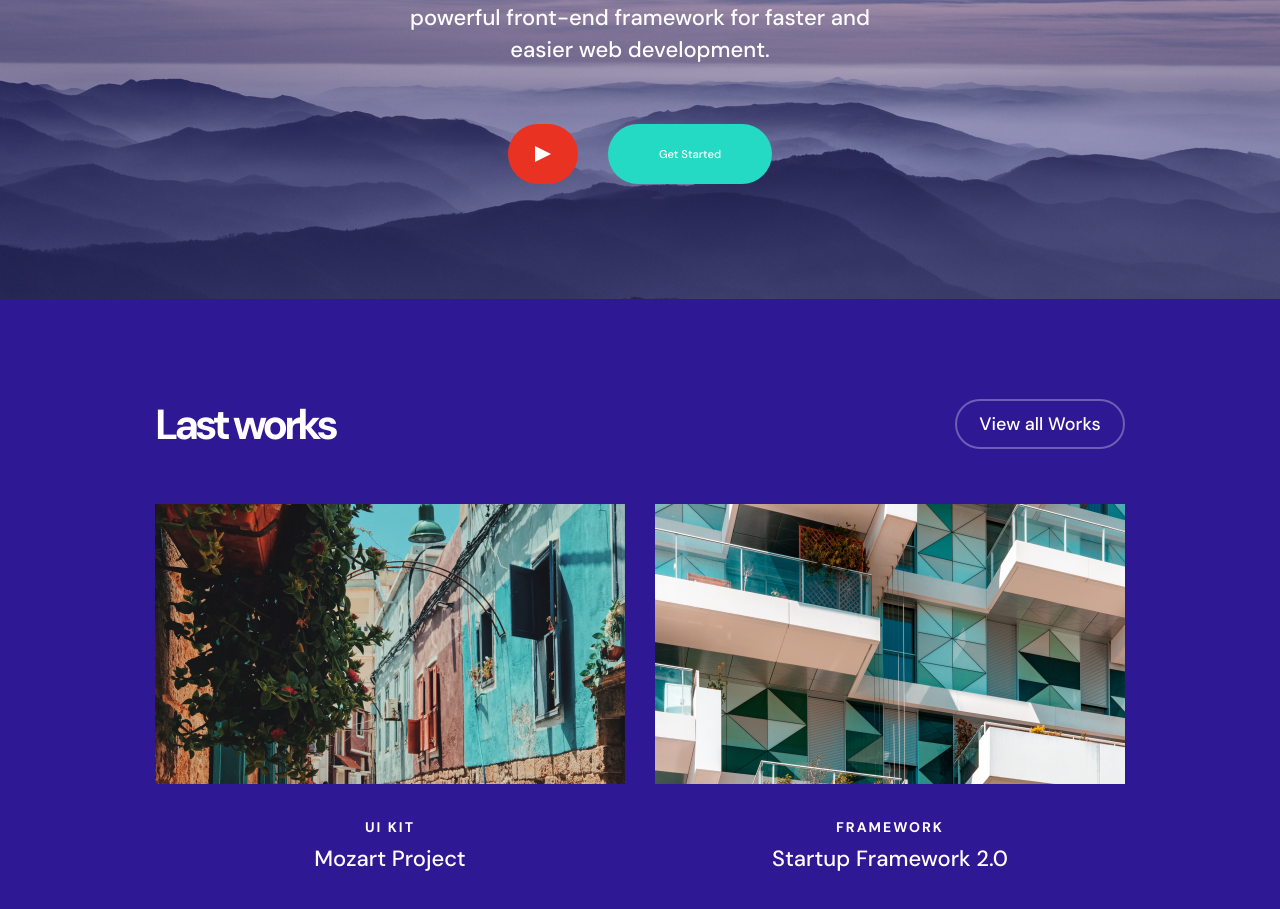
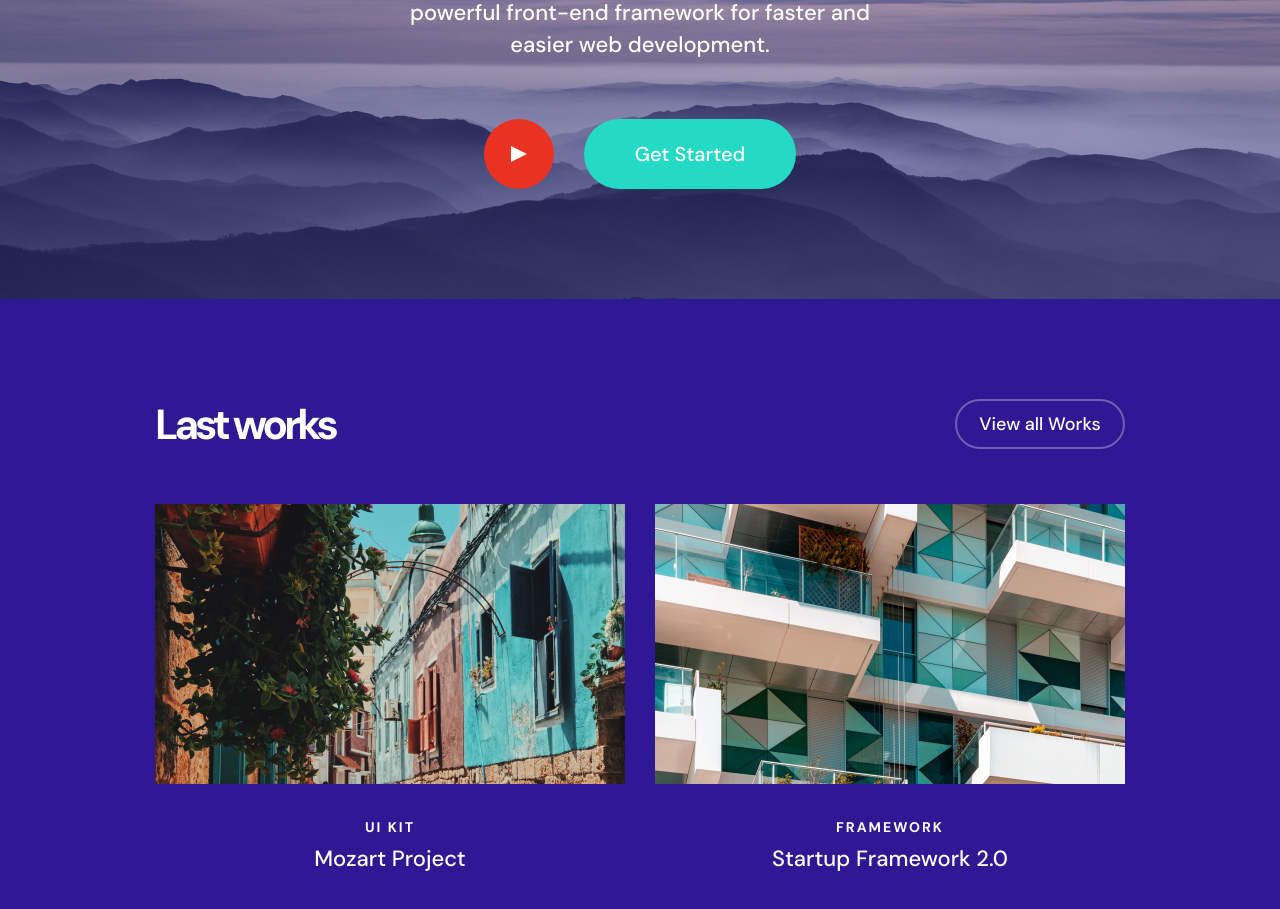
Before and after one commit to Colard/designers-landing, a React (Vite) app: page / in a window 1280 px wide. Shown: the part 3932-4841 px from the top of the page. Built offline with nearby package versions, Linux system fonts and the light colour scheme.

Commit message:
change FormPage

```diff
--- a/src/Sections/CallToAction/CallToAction.module.scss
+++ b/src/Sections/CallToAction/CallToAction.module.scss
@@ -40,6 +40,7 @@
   }
 
   &__youtube-button {
+    &.override {
       background-color: var(--youtube-button);
       width: 70px;
       height: 70px;
@@ -59,8 +60,11 @@
         border-left: 16px solid var(--white);
       }
     }
+  }
 
   &__button {
+
+    &.override {
       font-size: 2rem;
       line-height: 2.6rem;
       font-weight: 500;
@@ -69,3 +73,4 @@
       height: 70px;
     }
   }
+}
--- a/src/Sections/CallToAction/CallToAction.tsx
+++ b/src/Sections/CallToAction/CallToAction.tsx
@@ -21,8 +21,8 @@ let CallToAction: React.FC<CallToActionProps> = React.memo(({ ...rest }) => {
           </p>
         </div>
         <div className={styles["call-to-action__buttons-wrapper"]}>
-          <Button className={styles["call-to-action__youtube-button"]}></Button>
-          <Button className={styles["call-to-action__button"]}>
+          <Button className={styles["call-to-action__youtube-button"] + " " + styles["override"]}></Button>
+          <Button className={styles["call-to-action__button"] + " " + styles["override"]}>
             Get Started
           </Button>
         </div>
--- a/src/Sections/FormPage/FormPage.module.scss
+++ b/src/Sections/FormPage/FormPage.module.scss
@@ -103,7 +103,8 @@
     }
 
     &.animate {
-        transition: width 0.4s ease-in-out, transform 0.4s ease-in-out, border-radius 0.2s ease-in-out;
+      transition: width 0.4s ease-in-out, transform 0.4s ease-in-out,
+        border-radius 0.2s ease-in-out;
 
       &[data-type="register"] {
         animation: jump-left 0.6s ease-in-out forwards;
@@ -156,24 +157,37 @@
 
   &__submit-button {
     margin-top: 4rem;
+    transition: all 0.3s ease;
+
+    &:hover {
+      opacity: 0.8;
+    }
   }
 
   &__twitter {
+    transition: all 0.3s ease;
+    -webkit-user-select: none;
+    -moz-user-select: none;
+    -ms-user-select: none;
+    user-select: none;
+    cursor: pointer;
     margin-bottom: 7.9rem;
+
+    &:hover {
+      opacity: 0.8;
+    }
   }
 }
 
-@keyframes jump-left{
+@keyframes jump-left {
   0% {
     transform: translateX(100%);
     border-radius: 0.5rem 0 0 0.5rem;
-
   }
 
   25% {
     transform: translateX(110%);
     border-radius: 0.5rem 0 0 0.5rem;
-
   }
   75% {
     border-radius: 0 0.5rem 0.5rem 0;
@@ -186,7 +200,7 @@
   }
 }
 
-@keyframes jump-right{
+@keyframes jump-right {
   0% {
     transform: translateX(0%);
     border-radius: 0 0.5rem 0.5rem 0;
--- a/src/Sections/FormPage/FormPage.tsx
+++ b/src/Sections/FormPage/FormPage.tsx
@@ -50,6 +50,7 @@ let LoginForm: React.FC<LoginFormProps> = React.memo(({ type}) => {
         type="buttom"
         className={styles["form-page__twitter"] + " " + "social-button"}
         value={"Login via Twitter"}
+        readOnly
       />
     </div>
   );
```
Lines whose indentation alone changed are shown as unchanged.
